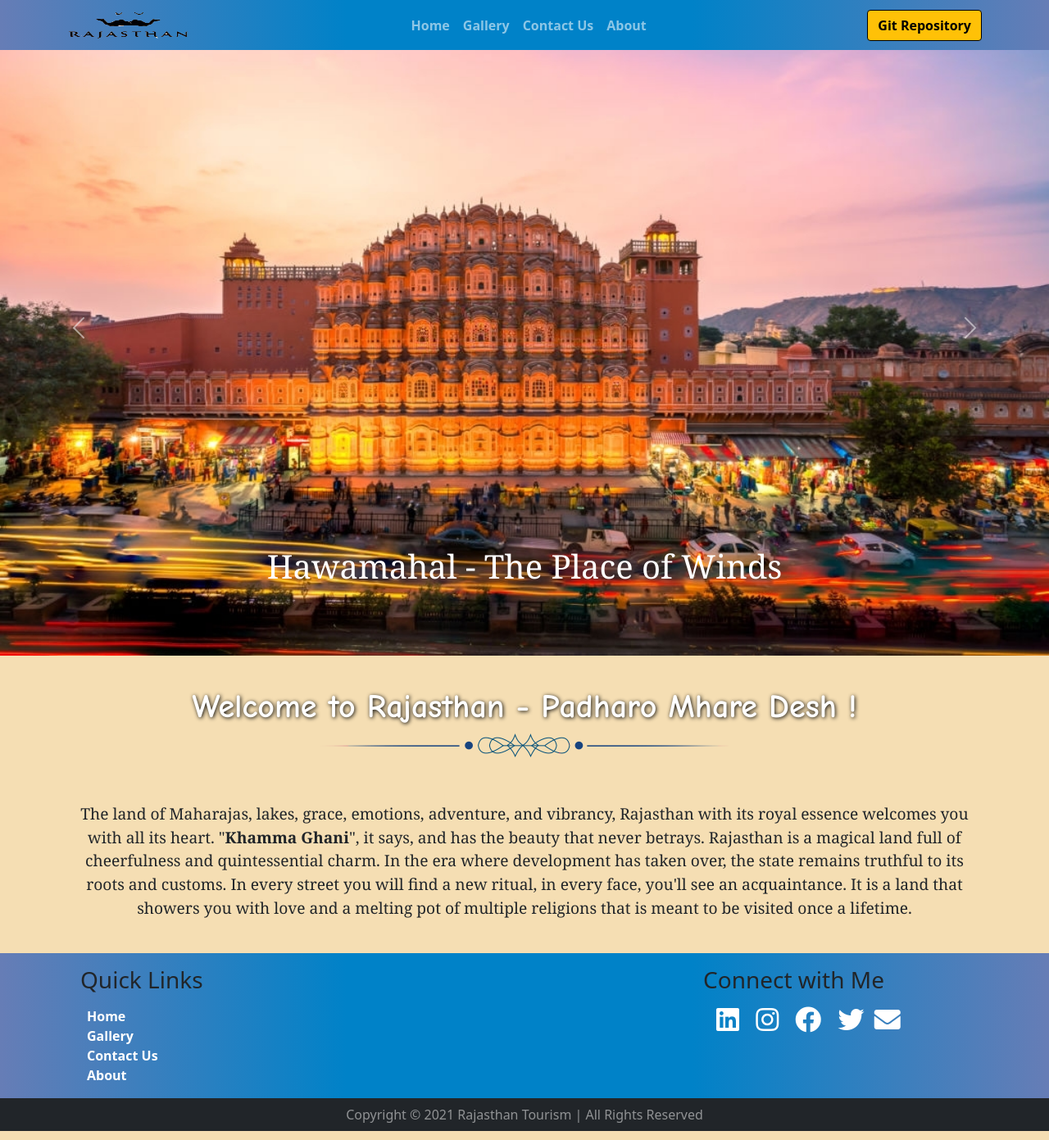
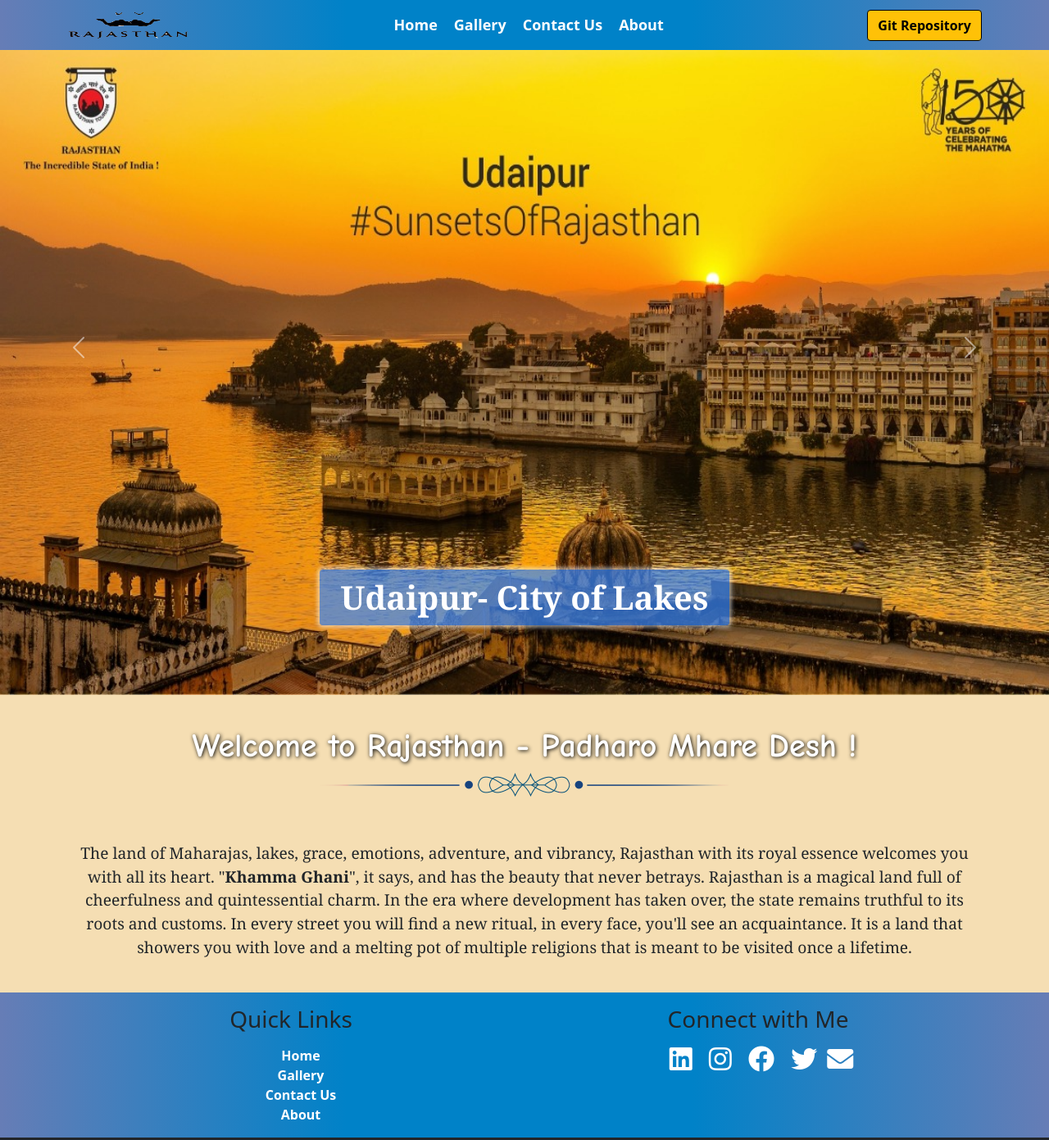
Before and after one commit to abhi-soni/Rajasthan-Tourism, a plain HTML site: page index.html in a window 1280 px wide. Shown: the top 1391 px of the page at 82% size. Drawn offline with Linux system fonts and the light colour scheme.

Commit message:
Designed Some Features

```diff
--- a/assets/css/custom.css
+++ b/assets/css/custom.css
@@ -10,10 +10,34 @@ body {
     max-height: 100%;
 }
 
-.navbar-dark {
+/* =========== Navbar =========== */
+.navbar-dark
+{
     background: linear-gradient(90deg, #667db6 0, #0082c8 33%, #0082c8 66%, #667db6 100%);
-    font-weight: 600;
 }
+
+/* Hover Animation time */
+.navbar-dark .navbar-nav a,a::after,a:hover
+{
+    transition: all .30s;
+}
+.navbar-dark .navbar-nav .nav-link
+{
+    color: white;
+    font-weight: bold;
+    font-size: large;
+    padding-left:10px;
+    padding-right: 10px;
+}
+.navbar-dark .navbar-nav .nav-link:hover
+{
+    color: white;
+    border-radius: 5%;
+    box-shadow:0px 0px 4px 3px rgba(0,0,0,0.30);
+}
+
+/* =========== Navbar End =========== */
+
 
 .top-btn a {
     font-weight: 700;
@@ -27,6 +51,7 @@ body {
     font-size: large;
     border: 1px solid gray;
     border-radius: 5px;
+    box-shadow:0px 0px 4px 3px rgba(0,0,0,0.25); /* Horizontal | Vertical | Blur | Spread | color(opacity) */
 }
 .breadcrumb-item a
 {
@@ -56,7 +81,12 @@ body {
 .footer {
     background: linear-gradient(90deg, #667db6 0, #0082c8 33%, #0082c8 66%, #667db6 100%);
 }
+.footer div ul li a
+{
+    text-decoration: none;
+}
 
+/* =========== Gallery =========== */
 .gallery > img {
     border: 1px #fff;
     max-width: 100%;
@@ -69,6 +99,18 @@ body {
     margin-bottom: 0;
     padding-top:5px;
 }
+.carousel-caption h2
+{
+    color: white;
+    align-items: center;
+    margin-bottom:5%;
+    font-size:250%;
+    font-family:Georgia;
+    background-color: rgba(61,139,253, 0.7);
+    box-shadow:0px 0px 4px 3px rgba(255,255,255,0.5);
+}
+/* =========== Gallery End =========== */
+
 
 @media only screen and(max-width:576px)
 {
@@ -77,7 +119,7 @@ body {
 
 @media only screen and (min-width:576px) and (max-width:768px) {
     .navbar {
-        width: 100% !important;
+        width: 100vw !important;
     }
     .main_title img {
         width: 100vw;
@@ -88,7 +130,7 @@ body {
 }
 @media only screen and (min-width:768px) and (max-width:1200px) {
     .navbar {
-        width: 100% !important;
+        width: 100vw !important;
     }
     .main_title img {
         width: 100vw;
@@ -100,6 +142,6 @@ body {
 
 @media only screen and (min-width:1200px) {
     .navbar {
-        width: 100% !important;
+        width: 100vw !important;
     }
 }
--- a/index.html
+++ b/index.html
@@ -10,7 +10,8 @@
 </head>
 
 <body>
-    <nav class="navbar navbar-dark navbar-expand-lg fixed-top">
+
+     <nav class="navbar navbar-dark navbar-expand-lg fixed-top">
         <div class="container">
             <button class="navbar-toggler" type="button" data-bs-toggle="collapse" data-bs-target="#Navbar">
                 <span class="navbar-toggler-icon"></span>
@@ -34,39 +35,43 @@
         </div>
     </nav>
 
+
+
     <!-- Slider -->
-    <div id="main_slider" class="carousel slide" data-ride="carousel" data-interval="2500" keyboard="true">
+    <div id="main_slider" class="carousel slide carousel-fade pt-5" data-bs-ride="carousel" data-bs-touch="true">
         <div class="carousel-inner">
-            <div class="carousel-item active"> <img src="./assets/images/hawamahal.jpg" class="img-responsive"
-                    alt="HawaMahal" width="100%" height="100%">
-                <div class="carousel-caption">
-                    <h2 style="margin-bottom:5%;font-size:250%;font-family:Georgia">Hawamahal - The Place of Winds</h2>
+            <div class="carousel-item active" data-bs-interval="2000">
+                <img src="./assets/images/hawamahal.jpg" class="d-block w-100 h-100 img-fluid" alt="HawaMahal">
+                <div class="carousel-caption d-flex justify-content-center">
+                    <h2 class="badge text-wrap text-sm-center">Hawamahal - The Place of Winds</h2>
                 </div>
             </div>
-            <div class="carousel-item"> <img src="./assets/images/mehrangarh.jpg" alt="Mehrangarh" width="100%"
-                    height="100%">
-                <div class="carousel-caption">
-                    <h2 style="margin-bottom:5%;font-size:250%;font-family:Georgia">Mehrangarh Fort - Pride of Jodhpur
-                    </h2>
+            <div class="carousel-item" data-bs-interval="2000">
+                <img src="./assets/images/mehrangarh.jpg" class="d-block w-100 h-100 img-fluid" alt="Mehrangarh">
+                <div class="carousel-caption d-flex justify-content-center">
+                    <h2 class="badge text-wrap">Mehrangarh Fort - Pride of Jodhpur</h2>
                 </div>
             </div>
-            <div class="carousel-item"> <img src="./assets/images/udaipur.jpg" alt="Udaipur" width="100%" height="100%">
-                <div class="carousel-caption">
-                    <h2 style="margin-bottom:5%;font-size:250%;font-family:Georgia">Udaipur- City of Lakes</h2>
+            <div class="carousel-item" data-bs-interval="2000">
+                <img src="./assets/images/udaipur.jpg" alt="Udaipur" class="d-block w-100 h-100 img-fluid">
+                <div class="carousel-caption d-flex justify-content-center">
+                    <h2 class="badge text-wrap">Udaipur- City of Lakes</h2>
                 </div>
             </div>
         </div>
-        <a class="carousel-control-prev" href="#main_slider" data-slide="prev"> <span
-                class="carousel-control-prev-icon"></span> </a>
-        <a class="carousel-control-next" href="#main_slider" data-slide="next">
-            <span class="carousel-control-next-icon"></span>
-        </a>
+
+        <button class="carousel-control-prev" type="button" data-bs-target="#main_slider" data-bs-slide="prev">
+            <span class="carousel-control-prev-icon" aria-hidden="true"></span>
+        </button>
+        <button class="carousel-control-next" type="button" data-bs-target="#main_slider" data-bs-slide="next">
+            <span class="carousel-control-next-icon" aria-hidden="true"></span>
+        </button>
     </div>
 
 
     <div class="main_title">
         <h1 class="text-center" style="padding-top: 3%;">Welcome to Rajasthan - Padharo Mhare Desh !</h1> <img
-            src="./assets/images/design.png" class="mx-auto d-block" style="padding-bottom: 3%;">
+            src="./assets/images/design.png" class="mx-auto d-block img-fluid" style="padding-bottom: 3%;">
     </div>
 
 
@@ -86,22 +91,19 @@
     <div class="footer">
         <div class="container">
             <div class="row">
-                <div class="col-md-8 col-sm-5">
-                    <h3 class="m-3">Quick Links</h3>
-                    <ul class="list-unstyled ps-4 fw-bold">
-                        <li><a class="text-white" style="text-decoration: none;" href="./index.html">Home</a></li>
-                        <li><a class="text-white" style="text-decoration: none;" href="./pages/gallery.html">Gallery</a>
-                        </li>
-                        <li><a class="text-white" style="text-decoration: none;" href="./pages/contact.html">Contact
-                                Us</a></li>
-                        <li><a class="text-white" style="text-decoration: none;" href="./pages/about.html">About</a>
-                        </li>
+                <div class="col-md-6 col-sm-4">
+                    <h3 class="m-3 text-center">Quick Links</h3>
+                    <ul class="list-unstyled ps-4 fw-bold text-center">
+                        <li><a class="text-white" href="./index.html">Home</a></li>
+                        <li><a class="text-white" href="./pages/gallery.html">Gallery</a>  </li>
+                        <li><a class="text-white" href="./pages/contact.html">Contact Us</a></li>
+                        <li><a class="text-white" href="./pages/about.html">About</a></li>
                     </ul>
                 </div>
-                <div class="col-md-4 col-sm-7">
-                    <h3 class="m-3">Connect with Me</h3>
-                    <div class="ps-4">
-                        <span style="color:white">
+                <div class="col-md-6 col-sm-8">
+                    <h3 class="m-3 text-center">Connect with Me</h3>
+                    <div class="text-center" style="margin-bottom: 3vh;">
+                        <span style="color:white;">
                             <a class="p-2 text-white" href="https://www.linkedin.com/in/abhishek-soni-8107156090/"
                                 target="_blank"><i class="fab fa-linkedin fa-2x"></i></a>
                             <a class="p-2 text-white" href="https://www.instagram.com/abhi.100ni/" target="_blank"><i
```
Also changed, not shown: pages/about.html (+14 -15 lines), pages/contact.html (+11 -12 lines), pages/gallery.html (+11 -13 lines).
